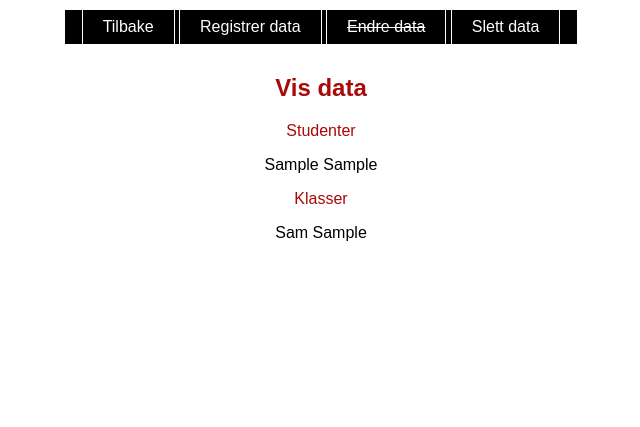
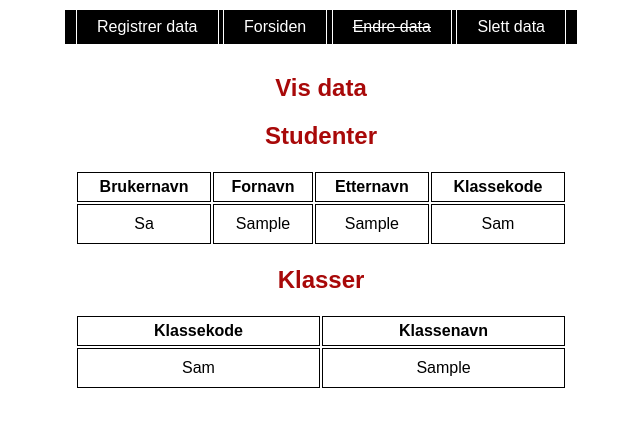
Before and after one commit to NicTorgersen/web1000-innlevering2, a PHP site: page /show-data.php in a window 1280 px wide. Shown: the top 427 px of the page, without its empty margins (319-959 px from the left). Run offline with PHP 8.4, Linux system fonts and the light colour scheme; tables that the repository leaves empty hold one stand-in row (values such as "Sample post").

Commit message:
styling and html cleanup

```diff
--- a/register-data.php
+++ b/register-data.php
@@ -17,7 +17,7 @@ $classes = new ClassModel($db);
             <nav>
                 <ul>
                     <li>
-                        <a href="./">Tilbake</a>
+                        <a href="./">Forsiden</a>
                     </li>
                     <li>
                         <a href="show-data.php">Vis data</a>
@@ -32,7 +32,7 @@ $classes = new ClassModel($db);
             </nav>
         </header>
         <div>
-            <h2>Registrer data</h2>
+            <h2 class="text-blue">Registrer data</h2>
             <p>Registrer data her</p>
             <form method="POST" action="php/register-data.php">
                 <fieldset class="register-class">
--- a/show-data.php
+++ b/show-data.php
@@ -20,10 +20,10 @@ $classes = new ClassModel ($db);
             <nav>
                 <ul>
                     <li>
-                        <a href="./">Tilbake</a>
+                        <a href="register-data.php">Registrer data</a>
                     </li>
                     <li>
-                        <a href="register-data.php">Registrer data</a>
+                        <a href="./">Forsiden</a>
                     </li>
                     <li class="dashed">
                         <a href="">Endre data</a>
@@ -36,20 +36,47 @@ $classes = new ClassModel ($db);
         </header>
         <div>
             <h2 class="text-blue">Vis data</h2>
-            <p class="text-blue">Studenter</p>
-
+            <h2 class="text-blue">Studenter</h2>
+            <table>
+                <thead>
+                    <tr>
+                        <th>Brukernavn</th>
+                        <th>Fornavn</th>
+                        <th>Etternavn</th>
+                        <th>Klassekode</th>
+                    </tr>
+                </thead>
             <?php
                 foreach ($students->getStudents() as $key => $value) {
-                    echo $value["fornavn"] . " " . $value["etternavn"] . "<br>";
+                    echo "<tr>";
+                    echo "<td>" . $value['brukernavn'] . "</td>";
+                    echo "<td>" . $value['fornavn'] . "</td>";
+                    echo "<td>" . $value['etternavn'] . "</td>";
+                    echo "<td>" . $value['klassekode'] . "</td>";
+                    echo "</tr>";
                 }
             ?>
-               <p class="text-blue">Klasser</p>
+            </table>
+            <h2 class="text-blue">Klasser</h2>
+            <table>
+                <thead>
+                    <tr>
+                        <th>Klassekode</th>
+                        <th>Klassenavn</th>
+                    </tr>
+                </thead>
+                <tbody>
             <?php
                 foreach ($classes->getClasses() as $key => $value) {
-                   echo $value["klassekode"] . " " . $value["klassenavn"] . "<br>";
+                    echo "<tr>";
+                    echo "<td>" . $value['klassekode'] . "</td>";
+                    echo "<td>" . $value['klassenavn'] . "</td>";
+                    echo "</tr>";
                 }
 
             ?>
+                </tbody>
+            </table>
         </div>
     </div>
 </body>
```
Also changed, not shown: delete-data.php (+10 -5 lines).
